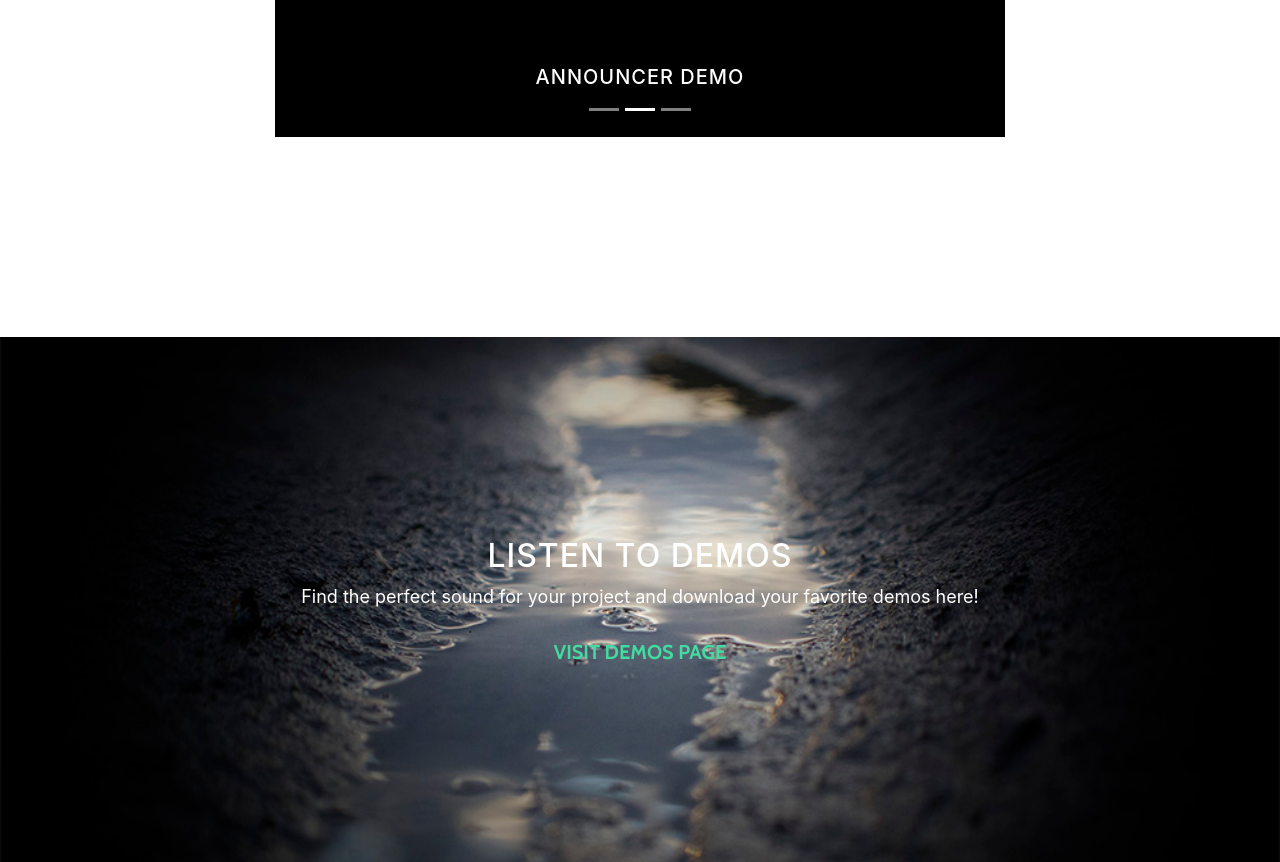
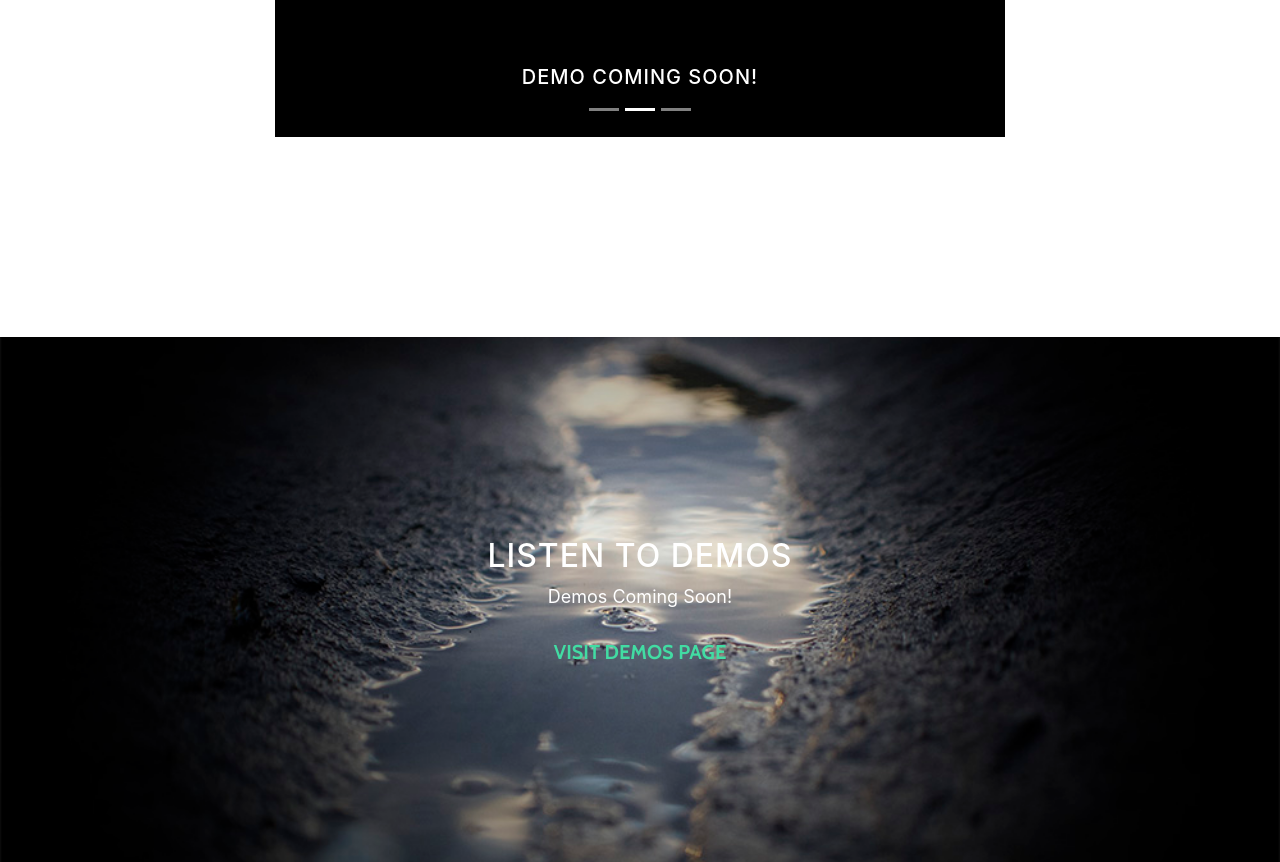
Before and after one commit to DevinK-VO/DevinK-VO.github.io, a website with bundled scripts: page index.html in a window 1280 px wide. Shown: the part 1303-2165 px from the top of the page. Built offline with nearby package versions, Linux system fonts and the light colour scheme.

Commit message:
services pending

```diff
--- a/index.html
+++ b/index.html
@@ -86,21 +86,24 @@
                 <div class="carousel-item active" style="background-color: black">
                   <img src="img/Commercial.jpg" alt="trial" style="position:relative; width:auto; height:300px">
                   <div class="carousel-caption d-none d-md-block">
-                    <h5>Commercial Demo</h5>
+                    <h5>Demo Coming Soon!</h5>
+                    <!--<h5>Commercial Demo</h5> -->
                   </div>
                 </div>
                 <!-- Slide Two - Set the background image for this slide in the line below -->
                 <div class="carousel-item" style="background-color: black">
                   <img src="img/Announcer Demo.jpg" alt="announcer" style="position:relative; width:auto; height:300px">
                   <div class="carousel-caption d-none d-md-block">
-                    <h5>Announcer Demo</h5>
+                    <h5>Demo Coming Soon!</h5>
+                    <!-- <h5>Announcer Demo</h5> -->
                   </div>
                 </div>
                 <!-- Slide Three - Set the background image for this slide in the line below -->
                 <div class="carousel-item" style="background-color: black">
                   <img src="img/Animation Demo.jpg" alt="animation" style="position:relative; width:auto; height:300px">
                   <div class="carousel-caption d-none d-md-block">
-                    <h5>Animation Demo</h5>
+                    <h5>Demo Coming Soon!</h5>
+                    <!-- <h5>Animation Demo</h5> -->
                   </div>
                 </div>
               </div>
@@ -123,7 +126,8 @@
     <div class="container">
       <div class="col-lg-8 mx-auto">
         <h2>Listen to Demos</h2>
-        <p>Find the perfect sound for your project and download your favorite demos here!</p>
+        <p>Demos Coming Soon!</p>
+        <!--<p>Find the perfect sound for your project and download your favorite demos here!</p> -->
         <a href="demos.html" class="btn btn-default btn-lg">Visit Demos Page</a>
       </div>
     </div>
```
